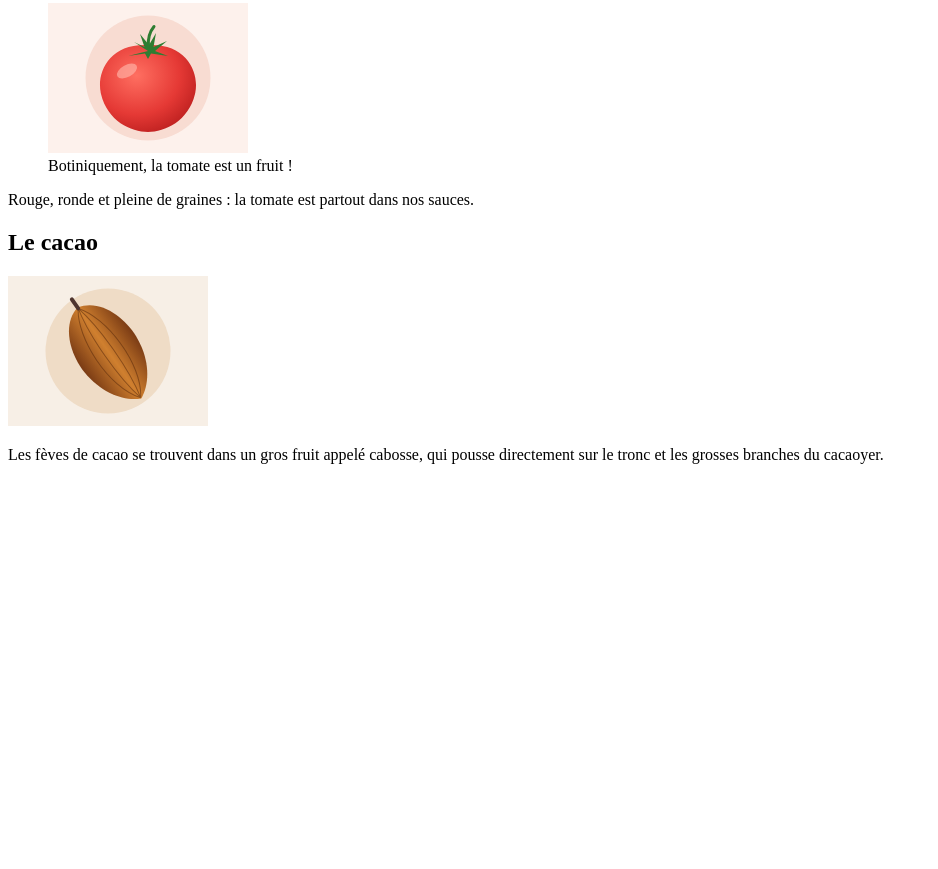
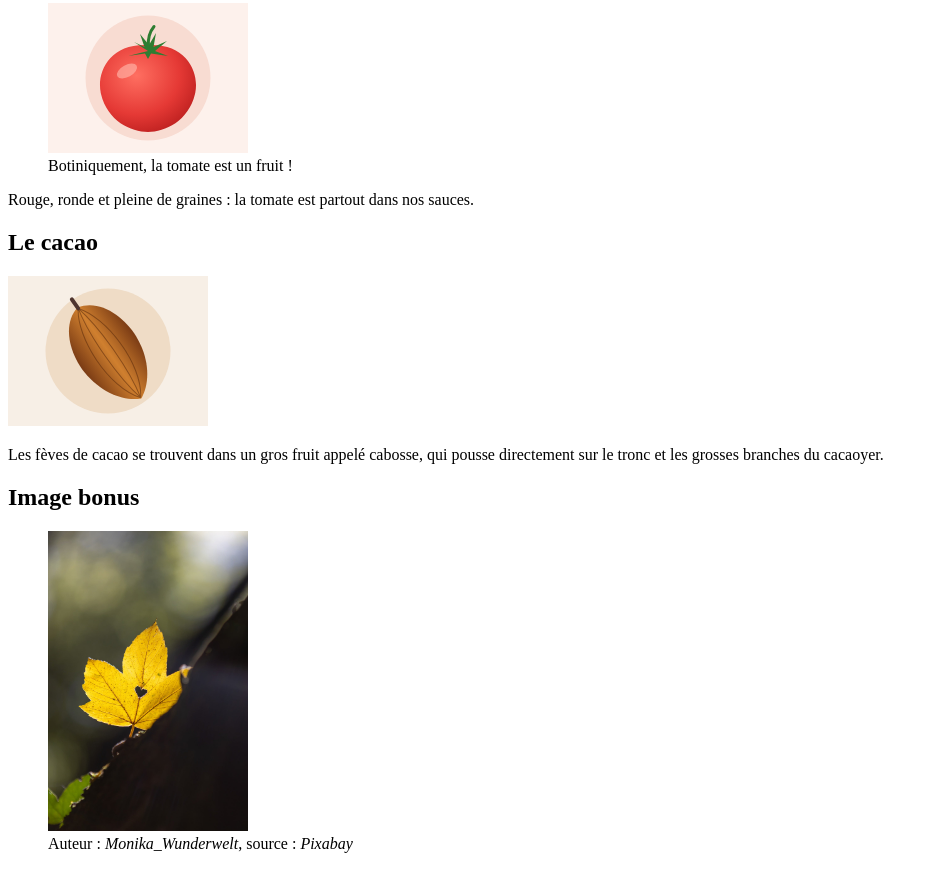
Before and after one commit to edouardsalomonkouassi-cmd/Projet-plantEvo-1, a plain HTML site: page niveau-1-graine/05-images/index.html in a window 1280 px wide. Shown: the part 671-1540 px from the top of the page, without its empty margins (0-938 px from the left). Before the commit the page ends 1151 px from the top, so only its background shows below. Drawn offline with Linux system fonts and the light colour scheme.

Commit message:
Bonus : first part

```diff
--- a/niveau-1-graine/05-images/index.html
+++ b/niveau-1-graine/05-images/index.html
@@ -32,7 +32,7 @@
   <!-- TODO 3 : affichez images/tomate.svg dans une balise <figure>,
        avec la légende "Botaniquement, la tomate est un fruit !" -->
     <figure>
-     <img src="images/tomate.svg" alt="Une mangue" width="200" height="150">
+     <img src="images/tomate.svg" alt="Une tomate" width="200" height="150">
      <figcaption>Botiniquement, la tomate est un fruit ! </figcaption>
     </figure>
 
@@ -47,5 +47,10 @@
     Les fèves de cacao se trouvent dans un gros fruit appelé cabosse, qui pousse
     directement sur le tronc et les grosses branches du cacaoyer.
   </p>
+ <h2>Image bonus</h2>
+  <figure>
+    <img src="images/new.jpg" alt="fleur jaune" width="200" length="150">
+    <figcaption>Auteur : <i>Monika_Wunderwelt</i>, source : <i>Pixabay</i></figcaption>
+  </figure>
 </body>
 </html>
```
Also changed, not shown: niveau-1-graine/05-images/images/new.jpg (added).
